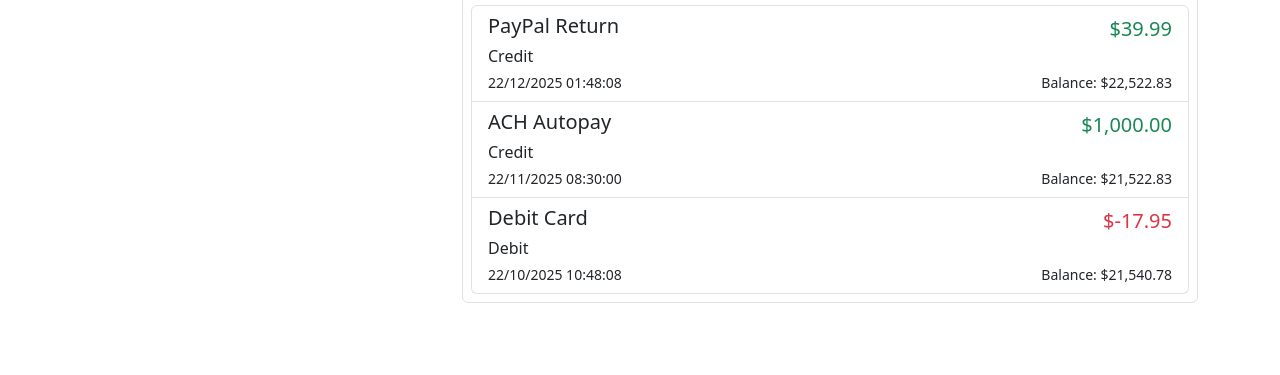
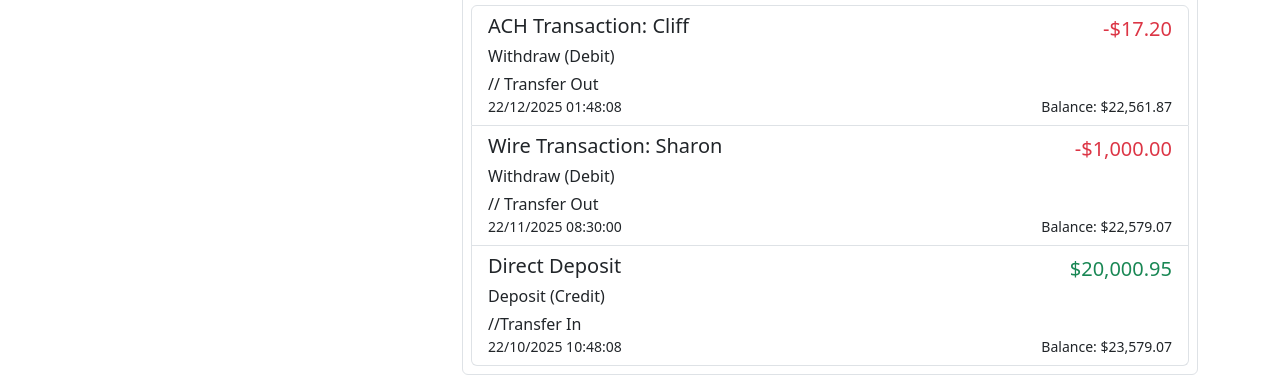
Before and after one commit to kellyCookCodes/online-banking-app, a plain HTML site: page index.html in a window 1280 px wide. Shown: the part 425-800 px from the top of the page. Drawn offline with nearby package versions, Linux system fonts and the light colour scheme.

Commit message:
finished adding transaction forms and adjusting transactions in HTML.

```diff
--- a/index.html
+++ b/index.html
@@ -62,7 +62,7 @@
             <div class="col-8">
                 <!-- == TAB CONTENT == -->
                 <div class="tab-content" id="nav-tabContent">
-                    <!-- == Account Summary TAB == -->
+                    <!-- == ACCOUNT SUMMARY TAB == -->
                     <div class="tab-pane fade show active" id="account-summary" role="tabpanel"
                         aria-labelledby="account-summary-list">
                         <div class="card mb-3" id="account-summary-card">
@@ -72,6 +72,7 @@
                                         alt="International Piggy Bank logo of a gold coin over a piggy bank slot with text that reads International Piggy Bank"
                                         id="account-summary-img">
                                 </div>
+                                <!-- == ACCOUNT SUMMARY == -->
                                 <div class="col-md-8">
                                     <div class="card-body">
                                         <p class="card-text">
@@ -82,13 +83,14 @@
                                         <p class="card-text mb-0"><small class="text-body-secondary">Available
                                                 Balance:</small>
                                         </p>
-                                        <p class="card-text fs-3">$22,562.82</p>
+                                        <p class="card-text fs-3">$22,561.87</p>
                                         <p class="card-text"><small class="text-body-secondary">Last transation 2 days
                                                 ago</small></p>
                                     </div>
                                 </div>
                             </div>
                         </div>
+                        <!-- == ACCORDION ACCOUNT STATEMENT HEADER == -->
                         <div class="accordion" id="accordionExample">
                             <div class="accordion-item">
                                 <h2 class="accordion-header ">
@@ -99,38 +101,38 @@
                                 </h2>
                                 <div id="collapseOne" class="accordion-collapse collapse show p-2"
                                     data-bs-parent="#accordionExample">
-                                    <div class="list-group">
+                                    <div class="list-group" id="transation-list">
                                         <a href="#" class="list-group-item list-group-item-action" aria-current="true">
                                             <div class="d-flex w-100 justify-content-between">
-                                                <h5 class="mb-1">PayPal Return</h5>
-                                                <div class="fs-5 text-success">$39.99</div>
+                                                <h5 class="mb-1">ACH Transaction: Cliff</h5>
+                                                <div class="fs-5 text-danger">-$17.20</div>
                                             </div>
-                                            <p class="mb-1">Credit</p>
+                                            <p class="mb-1">Withdraw (Debit)</p> // Transfer Out
                                             <div class="d-flex w-100 justify-content-between">
                                                 <small>22/12/2025 01:48:08</small>
-                                                <small>Balance: $22,522.83</small>
+                                                <small>Balance: $22,561.87</small>
                                             </div>
                                         </a>
                                         <a href="#" class="list-group-item list-group-item-action">
                                             <div class="d-flex w-100 justify-content-between">
-                                                <h5 class="mb-1">ACH Autopay</h5>
-                                                <div class="fs-5 text-success">$1,000.00</div>
+                                                <h5 class="mb-1">Wire Transaction: Sharon</h5>
+                                                <div class="fs-5 text-danger">-$1,000.00</div>
                                             </div>
-                                            <p class="mb-1">Credit</p>
+                                            <p class="mb-1">Withdraw (Debit)</p> // Transfer Out
                                             <div class="d-flex w-100 justify-content-between">
                                                 <small>22/11/2025 08:30:00</small>
-                                                <small>Balance: $21,522.83</small>
+                                                <small>Balance: $22,579.07</small>
                                             </div>
                                         </a>
                                         <a href="#" class="list-group-item list-group-item-action" aria-current="true">
                                             <div class="d-flex w-100 justify-content-between">
-                                                <h5 class="mb-1">Debit Card</h5>
-                                                <div class="fs-5 text-danger">$-17.95</div>
+                                                <h5 class="mb-1">Direct Deposit</h5>
+                                                <div class="fs-5 text-success">$20,000.95</div>
                                             </div>
-                                            <p class="mb-1">Debit</p>
+                                            <p class="mb-1">Deposit (Credit)</p> //Transfer In
                                             <div class="d-flex w-100 justify-content-between">
                                                 <small>22/10/2025 10:48:08</small>
-                                                <small>Balance: $21,540.78</small>
+                                                <small>Balance: $23,579.07</small>
                                             </div>
                                         </a>
                                     </div>
@@ -138,33 +140,24 @@
                             </div>
                         </div>
                     </div>
-                    <!-- == DEPOSIT TAB == -->
+                    <!-- == DEPOSIT TAB (CREDIT)== -->
                     <div class="tab-pane fade" id="deposit" role="tabpanel" aria-labelledby="deposit-list">
                         <h2 class="display-4">Deposit</h2>
-                        <div class="mb-3">
-                            <label for="exampleFormControlInput1" class="form-label">Beneficiary Name</label>
-                            <input type="text" class="form-control" id="exampleFormControlInput1"
-                                placeholder="Beneficiary Name">
-                        </div>
-                        <div class="mb-3">
-                            <label for="exampleFormControlInput1" class="form-label">Beneficiary Account Number</label>
-                            <input type="text" class="form-control" id="exampleFormControlInput1"
-                                placeholder="Beneficiary Account Number">
-                        </div>
                         <div class="mb-3">
                             <label for="exampleFormControlInput1" class="form-label">Amount to Deposit</label>
                             <input type="number" class="form-control" id="exampleFormControlInput1"
                                 placeholder="Amount">
                         </div>
-                        <div class="mb-3">
-                            <label for="exampleFormControlTextarea1" class="form-label">Memo:</label>
-                            <input class="form-control" id="exampleFormControlTextarea1" rows="3"></input>
-                        </div>
                         <button type="button" class="btn btn-dark">Send Money</button>
                     </div>
-                    <!-- == WITHDRAW TABwww == -->
+                    <!-- == WITHDRAW TAB (DEBIT)== -->
                     <div class="tab-pane fade" id="withdraw" role="tabpanel" aria-labelledby="withdraw-list">
                         <h2 class="display-4">Withdraw</h2>
+                        <select class="form-select mb-3" aria-label="Default select example">
+                            <option selected>Transaction Type</option>
+                            <option value="1">Wire</option>
+                            <option value="2">ACH</option>
+                        </select>
                         <div class="mb-3">
                             <label for="exampleFormControlInput1" class="form-label">Beneficiary Name</label>
                             <input type="text" class="form-control" id="exampleFormControlInput1"
```
